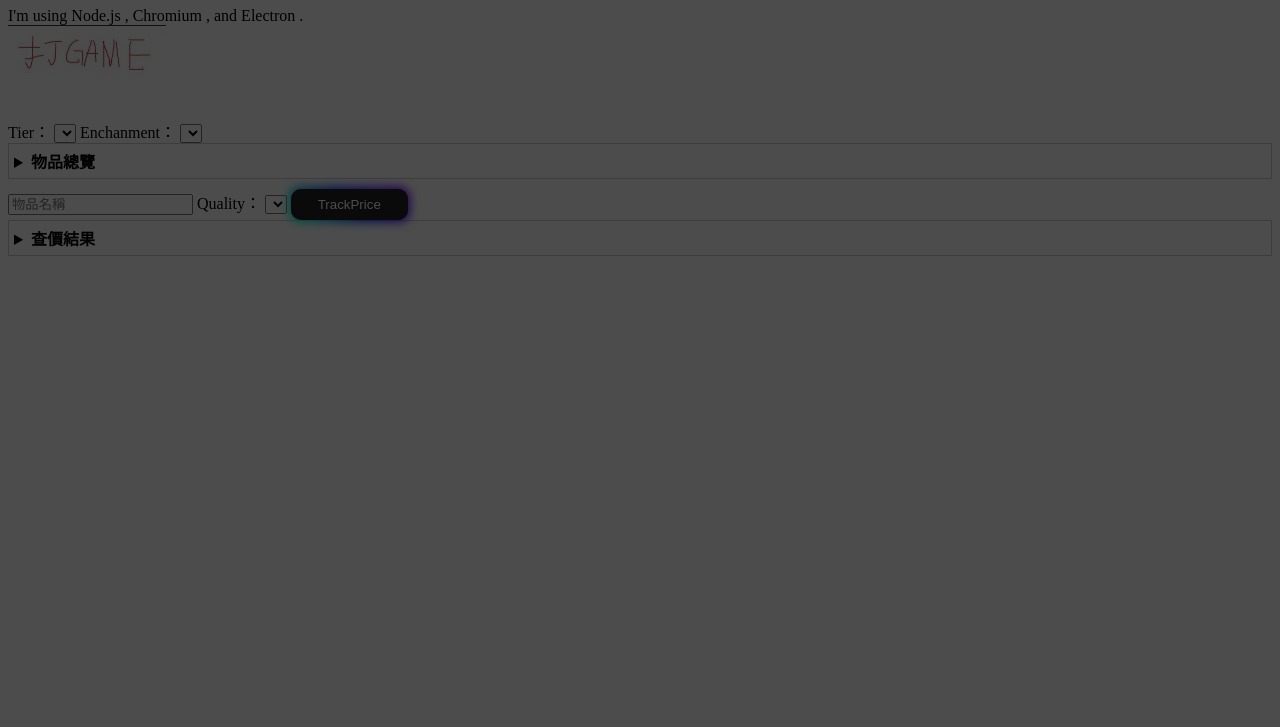
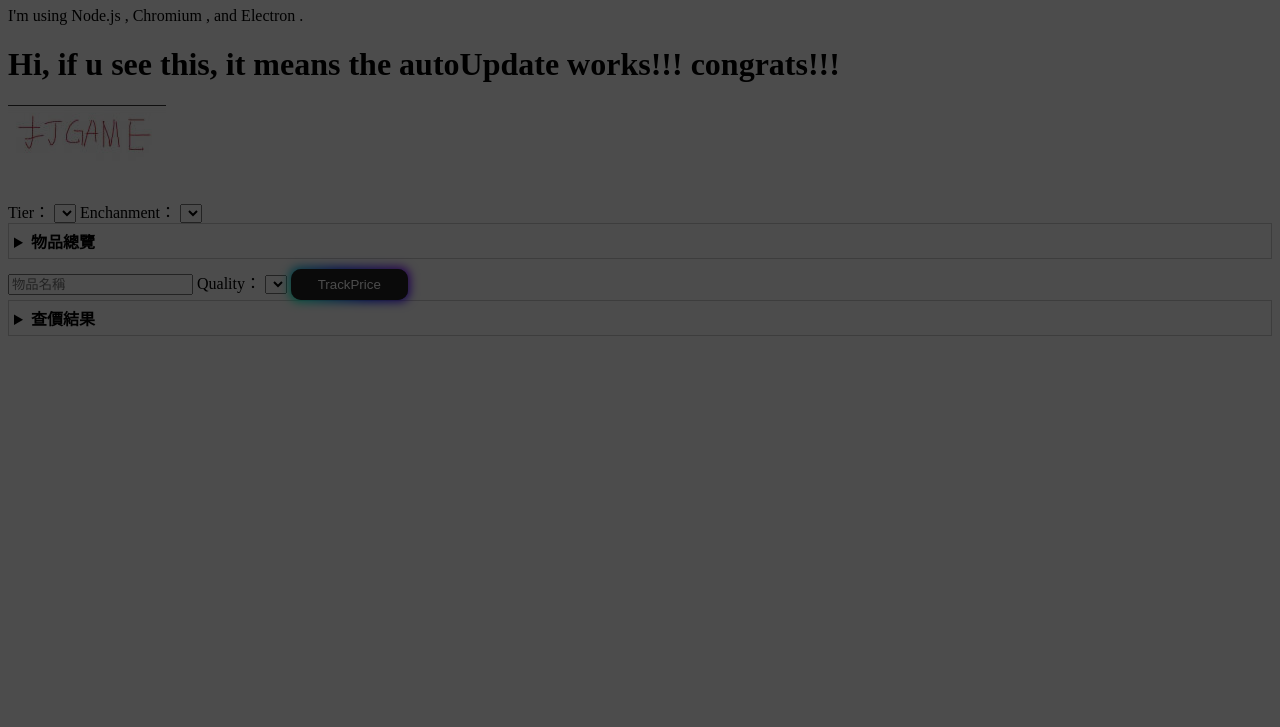
Before and after one commit to NeatDog857/AlbionMarketTracker, a website with bundled scripts: page index.html in a window 1280 px wide. Shown: the part 73-800 px from the top of the page. Built offline with nearby package versions, Linux system fonts and the light colour scheme; files whose address does not match are found by name.

Commit message:
20231223 autoUpdate test 2

```diff
--- a/index.html
+++ b/index.html
@@ -18,7 +18,7 @@
     I'm using Node.js <span id="node-version"></span>,
     Chromium <span id="chrome-version"></span>,
     and Electron <span id="electron-version"></span>.
-
+    <h1>Hi, if u see this, it means the autoUpdate works!!! congrats!!!</h1>
     <div>
       <img id="jelly" alt="JPG Image" src="./image/Snipaste_2023-12-16_03-51-04.jpg">
     </div>
--- a/package.json
+++ b/package.json
@@ -24,7 +24,7 @@
   },
   "name": "alibionmarkettracker",
   "description": "Albion Market Tracker",
-  "version": "0.0.0-test",
+  "version": "0.0.1-test",
   "main": "./dist/main.js",
   "scripts": {
     "start": "electron-forge start",
```
